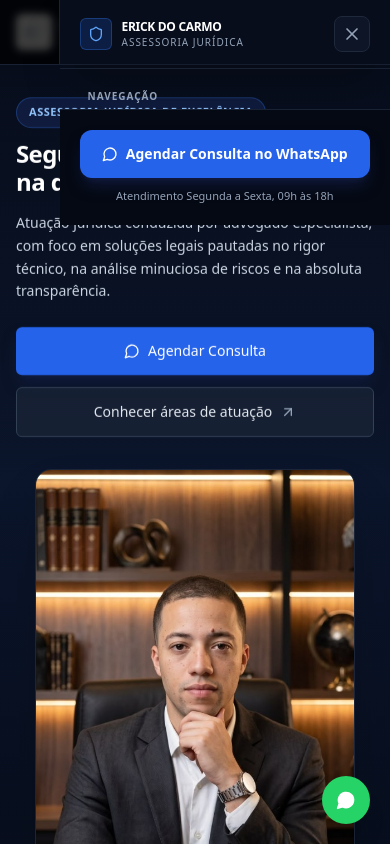
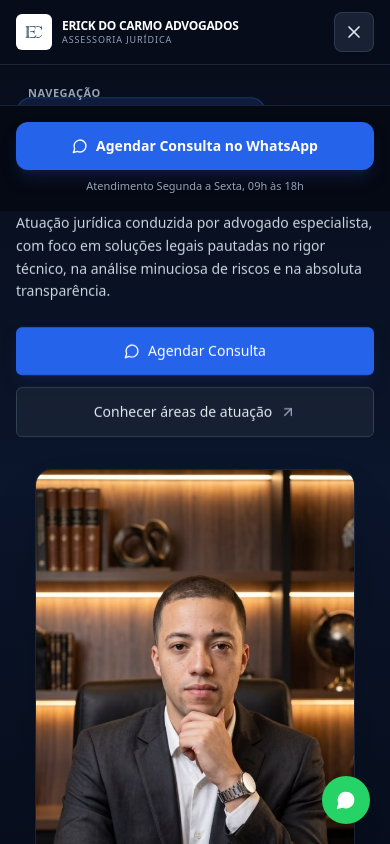
Before and after one commit to raulDEVzzz/crm-juridico, a Next.js app: page / in a window 390 px wide. Both pictures are taken after a click on the button "Abrir menu". Shown: the top 844 px of the page. Built offline with nearby package versions, Linux system fonts and the light colour scheme.

Commit message:
fix(mobile): unificar arquitetura do menu hamburger com o padrao da area restrita

```diff
--- a/src/components/ui/mobile-nav.tsx
+++ b/src/components/ui/mobile-nav.tsx
@@ -1,6 +1,6 @@
 "use client";
 
-import { useEffect, useState } from "react";
+import { useState } from "react";
 import Link from "next/link";
 import {
   Menu,
@@ -12,7 +12,6 @@ import {
   Phone,
   Lock,
   ArrowRight,
-  Shield,
 } from "lucide-react";
 
 const whatsappUrl =
@@ -28,7 +27,7 @@ const navLinks = [
   {
     href: "#escritorio",
     label: "O Escritório",
-    description: "Atuação, ética e trajetória",
+    description: "Atuação, ética e visão resolutiva",
     icon: Building2,
   },
   {
@@ -46,105 +45,36 @@ const navLinks = [
 ];
 
 export function MobileNav() {
-  const [open, setOpen] = useState(false);
+  const [isOpen, setIsOpen] = useState(false);
 
-  useEffect(() => {
-    if (open) {
-      document.body.style.overflow = "hidden";
-      document.body.style.touchAction = "none";
-    } else {
-      document.body.style.overflow = "";
-      document.body.style.touchAction = "";
-    }
-    return () => {
-      document.body.style.overflow = "";
-      document.body.style.touchAction = "";
-    };
-  }, [open]);
-
-  useEffect(() => {
-    const handleKey = (e: KeyboardEvent) => {
-      if (e.key === "Escape") setOpen(false);
-    };
-    document.addEventListener("keydown", handleKey);
-    return () => document.removeEventListener("keydown", handleKey);
-  }, []);
+  const closeMenu = () => setIsOpen(false);
 
   const handleLinkClick = (href: string) => {
-    setOpen(false);
-    // Em dispositivos móveis, um pequeno atraso garante que o overflow do body
-    // seja restaurado antes de navegar para a âncora suavemente
-    setTimeout(() => {
+    closeMenu();
     const el = document.querySelector(href);
     if (el) {
       el.scrollIntoView({ behavior: "smooth" });
     }
-    }, 150);
   };
 
   return (
-    <>
-      {/* Botão Hamburger — visível apenas em mobile com área de toque de 44px */}
+    <div className="md:hidden">
+      {/* Botão de alternância Menu / X */}
       <button
         type="button"
-        onClick={() => setOpen(true)}
-        aria-label="Abrir menu de navegação"
-        aria-expanded={open}
-        className="inline-flex h-10 w-10 items-center justify-center rounded-lg border border-slate-700/80 bg-slate-800/80 text-slate-200 shadow-sm transition-all duration-200 active:scale-95 hover:bg-slate-700 hover:text-white md:hidden"
+        onClick={() => setIsOpen(!isOpen)}
+        aria-label={isOpen ? "Fechar menu" : "Abrir menu"}
+        aria-expanded={isOpen}
+        className="inline-flex h-10 w-10 items-center justify-center rounded-lg border border-slate-700/80 bg-slate-800/80 text-slate-200 shadow-sm transition-colors hover:bg-slate-700 hover:text-white"
       >
-        <Menu className="h-5 w-5" />
+        {isOpen ? <X className="h-5 w-5" /> : <Menu className="h-5 w-5" />}
       </button>
 
-      {/* Overlay escuro com z-index alto para cobrir todos os elementos flutuantes */}
-      <div
-        className={`fixed inset-0 z-[60] bg-black/75 backdrop-blur-sm transition-opacity duration-300 md:hidden ${
-          open
-            ? "opacity-100 pointer-events-auto visible"
-            : "opacity-0 pointer-events-none invisible"
-        }`}
-        onClick={() => setOpen(false)}
-        aria-hidden="true"
-      />
-
-      {/* Drawer lateral com z-index [70] */}
-      <div
-        role="dialog"
-        aria-modal="true"
-        aria-label="Menu de navegação"
-        className={`fixed right-0 top-0 z-[70] flex h-full w-[85vw] max-w-sm flex-col bg-[#070D1B] border-l border-slate-800/80 shadow-2xl transition-all duration-300 ease-out md:hidden ${
-          open
-            ? "translate-x-0 opacity-100 pointer-events-auto visible"
-            : "translate-x-full opacity-0 pointer-events-none invisible"
-        }`}
-      >
-        {/* Cabeçalho do drawer */}
-        <div className="flex items-center justify-between border-b border-slate-800/80 px-5 py-4">
-          <div className="flex items-center gap-2.5">
-            <div className="flex h-8 w-8 items-center justify-center rounded-md bg-blue-600/20 text-blue-400 border border-blue-500/30">
-              <Shield className="h-4 w-4" />
-            </div>
-            <div>
-              <p className="text-xs font-bold uppercase tracking-tight text-white">
-                ERICK DO CARMO
-              </p>
-              <p className="text-[10px] font-medium uppercase tracking-widest text-slate-400">
-                Assessoria Jurídica
-              </p>
-            </div>
-          </div>
-          <button
-            type="button"
-            onClick={() => setOpen(false)}
-            aria-label="Fechar menu"
-            className="flex h-9 w-9 items-center justify-center rounded-lg border border-slate-800 bg-slate-900/80 text-slate-400 transition-colors hover:bg-slate-800 hover:text-white"
-          >
-            <X className="h-5 w-5" />
-          </button>
-        </div>
-
-        {/* Links de navegação com ícones e descrições */}
+      {/* Menu dropdown sob o Header — idêntico ao da Área Restrita */}
+      {isOpen && (
+        <div className="fixed inset-x-0 top-16 bottom-0 z-50 flex flex-col bg-[#070D1B]/98 backdrop-blur-md animate-in fade-in-0 slide-in-from-top-2 duration-200 border-t border-slate-800/80 sm:top-20">
           <nav className="flex flex-1 flex-col gap-1.5 overflow-y-auto px-4 py-5">
-          <p className="px-3 pb-1 text-[10px] font-bold uppercase tracking-widest text-slate-400">
+            <p className="px-3 pb-1 text-[11px] font-bold uppercase tracking-wider text-slate-400">
               Navegação
             </p>
             {navLinks.map(({ href, label, description, icon: Icon }) => (
@@ -152,10 +82,10 @@ export function MobileNav() {
                 key={href}
                 type="button"
                 onClick={() => handleLinkClick(href)}
-              className="group flex items-center justify-between rounded-xl px-3.5 py-3 text-left transition-all duration-200 hover:bg-slate-800/70 active:bg-slate-800"
+                className="group flex items-center justify-between rounded-xl px-3.5 py-3 text-left transition-colors hover:bg-slate-800/80 active:bg-slate-800"
               >
                 <div className="flex items-center gap-3">
-                <div className="flex h-9 w-9 shrink-0 items-center justify-center rounded-lg bg-slate-800/90 text-blue-400 border border-slate-700/60 group-hover:bg-blue-600 group-hover:text-white transition-colors">
+                  <div className="flex h-9 w-9 shrink-0 items-center justify-center rounded-lg bg-slate-800 text-blue-400 border border-slate-700/60 group-hover:bg-blue-600 group-hover:text-white transition-colors">
                     <Icon className="h-4 w-4" />
                   </div>
                   <div>
@@ -167,17 +97,17 @@ export function MobileNav() {
                     </span>
                   </div>
                 </div>
-              <ArrowRight className="h-4 w-4 text-slate-500 transition-transform group-hover:translate-x-0.5 group-hover:text-slate-300" />
+                <ArrowRight className="h-4 w-4 text-slate-500 group-hover:text-slate-300" />
               </button>
             ))}
 
-          <div className="my-3 border-t border-slate-800/80" />
+            <div className="my-2 border-t border-slate-800/80" />
 
-          {/* Link para Área Restrita do CRM no Mobile */}
+            {/* Link para Área Restrita do CRM */}
             <Link
               href="/login"
-            onClick={() => setOpen(false)}
-            className="group flex items-center justify-between rounded-xl border border-slate-800/80 bg-[#0B152B]/60 px-3.5 py-3 text-left transition-all duration-200 hover:border-slate-700 hover:bg-slate-800/80"
+              onClick={closeMenu}
+              className="group flex items-center justify-between rounded-xl border border-slate-800/80 bg-[#0B152B]/60 px-3.5 py-3 text-left transition-colors hover:border-slate-700 hover:bg-slate-800/80"
             >
               <div className="flex items-center gap-3">
                 <div className="flex h-9 w-9 shrink-0 items-center justify-center rounded-lg bg-slate-800 text-slate-400 border border-slate-700/60 group-hover:text-white">
@@ -196,23 +126,24 @@ export function MobileNav() {
             </Link>
           </nav>
 
-        {/* Rodapé do drawer com CTA principal */}
-        <div className="border-t border-slate-800/80 bg-[#050914] p-5">
+          {/* Rodapé com CTA WhatsApp */}
+          <div className="border-t border-slate-800/80 bg-[#050914] p-4">
             <a
               href={whatsappUrl}
               target="_blank"
               rel="noopener noreferrer"
-            onClick={() => setOpen(false)}
-            className="flex w-full items-center justify-center gap-2 rounded-xl bg-blue-600 px-5 py-3.5 text-sm font-semibold text-white shadow-lg shadow-blue-950/60 transition-all active:scale-98 hover:bg-blue-500"
+              onClick={closeMenu}
+              className="flex w-full items-center justify-center gap-2 rounded-xl bg-blue-600 px-5 py-3.5 text-sm font-semibold text-white shadow-lg shadow-blue-950/60 transition-colors hover:bg-blue-500"
             >
               <MessageCircle className="h-4 w-4" />
               Agendar Consulta no WhatsApp
             </a>
-          <p className="mt-2.5 text-center text-[11px] text-slate-400">
+            <p className="mt-2 text-center text-[11px] text-slate-400">
               Atendimento Segunda a Sexta, 09h às 18h
             </p>
           </div>
         </div>
-    </>
+      )}
+    </div>
   );
 }
```
Lines whose indentation alone changed are shown as unchanged.
